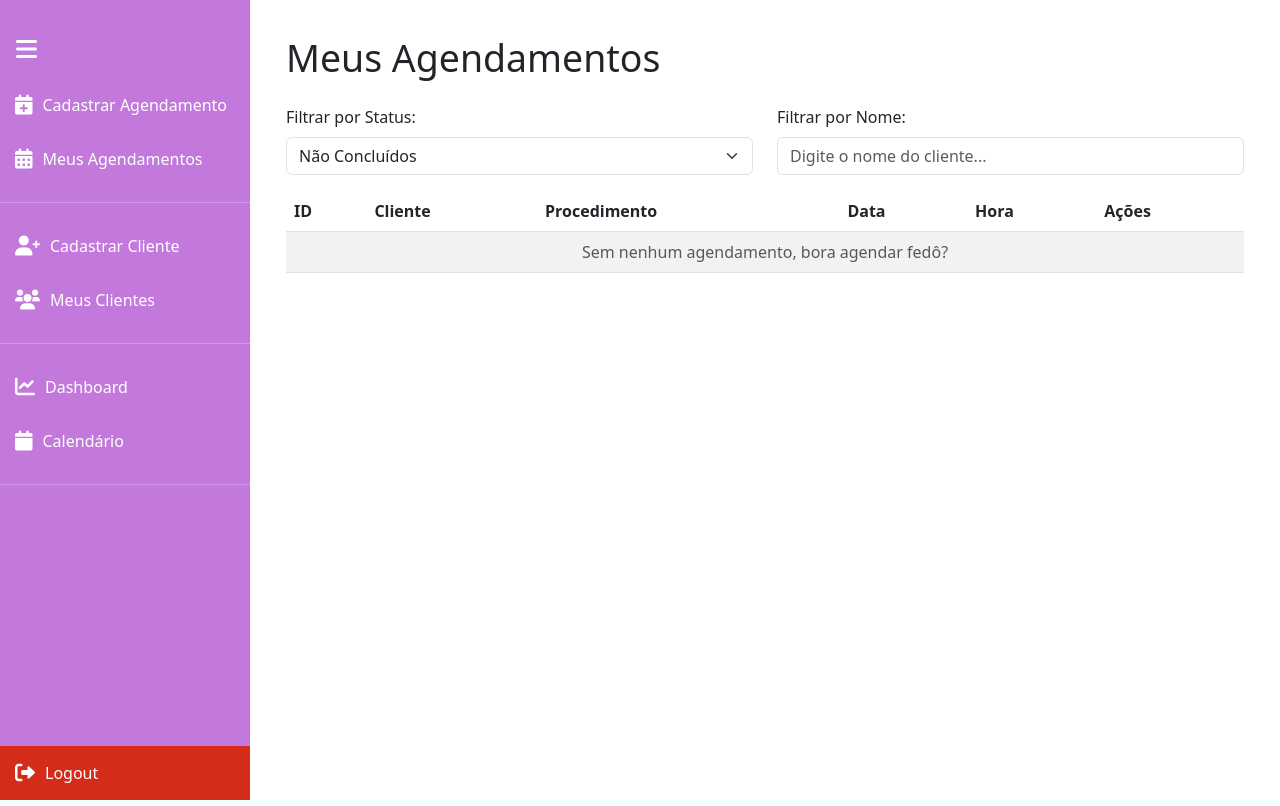
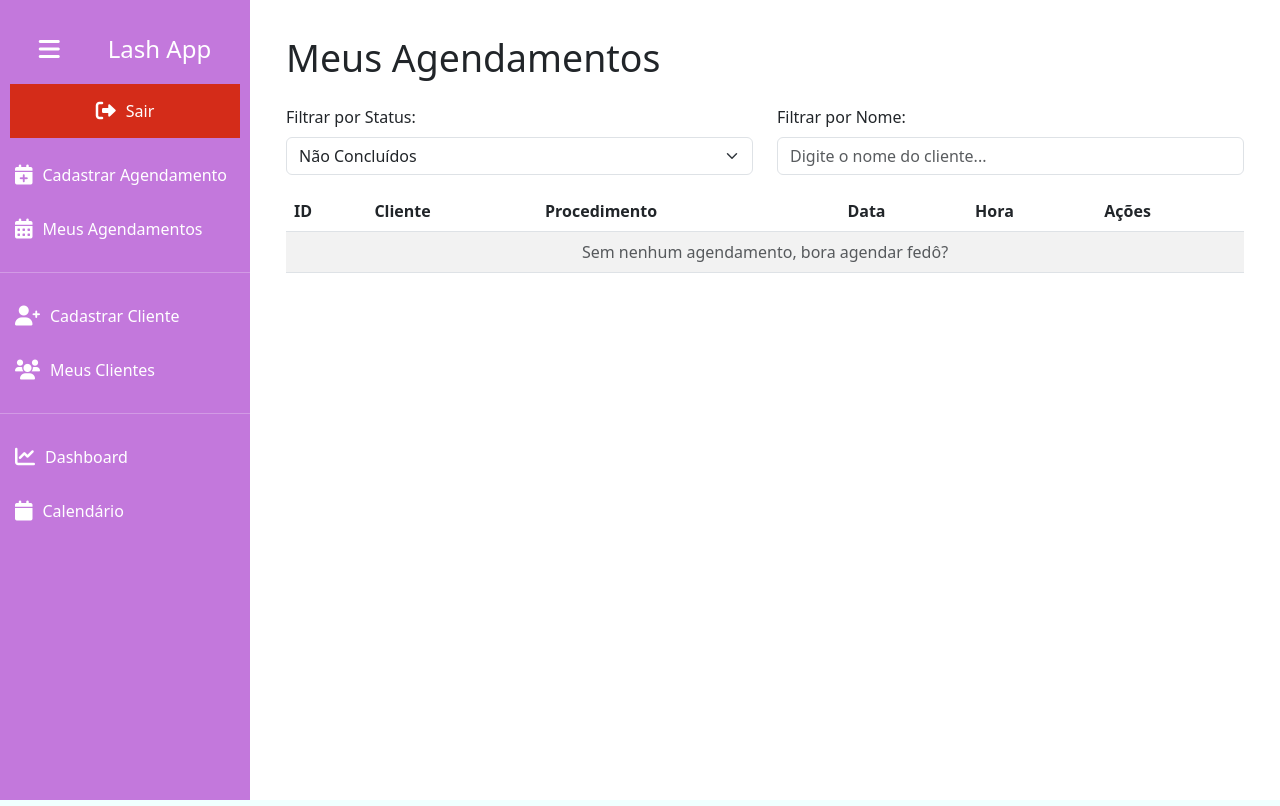
Before and after one commit to italovarzone/estety-cloud-app, a website: page src/app/index.html in a window 1280 px wide. Drawn offline with nearby package versions, Linux system fonts and the light colour scheme; no server answers; sample sign-in values are in the browser's storage.

Commit message:
feat: Ajusta na sidebar.

```diff
--- a/src/app/index.html
+++ b/src/app/index.html
@@ -48,6 +48,7 @@
             justify-content: flex-start; /* Alinhar ícones à esquerda quando expandida */
             font-size: 16px;
             transition: all 0.3s ease;
+            width: 100%;
         }
 
         .sidebar.minimized a {
@@ -60,6 +61,10 @@
         }
 
         .sidebar.minimized a span {
+            display: none;
+        }
+
+        .sidebar.minimized span {
             display: none;
         }
 
@@ -89,12 +94,21 @@
         }
 
         .toggle-btn {
+            display: flex;
+            gap: 48px;
+            align-items: center;
             font-size: 24px;
             background-color: transparent;
             color: white;
             border: none;
             cursor: pointer;
             transition: all 0.3s ease;
+        }
+
+        .sidebar.minimized {
+            button {
+                display: contents;
+            }
         }
 
         .sidebar a i {
@@ -124,8 +138,11 @@
     }
 
     .sidebar-logout {
+        display: flex;
+        justify-content: center;
         margin-top: auto; /* Empurra o botão de logout para o canto inferior */
         padding: 10px 15px;
+        text-align: center;
         background-color: #d42c19; /* Cor de fundo vermelho */
     }
 
@@ -151,8 +168,14 @@
 <body>
 <div class="wrapper">
     <div class="sidebar" id="sidebar">
-        <div class="sidebar-header">
-            <button class="toggle-btn" id="toggle-btn"><i class="fas fa-bars"></i></button>
+        <div class="sidebar-header" style="display: flex; flex-direction: column;">
+            <button class="toggle-btn" id="toggle-btn">
+                <i class="fas fa-bars"></i>
+                <span>Lash App</span>
+            </button>
+            <a style="margin-top: 16px; justify-content: center;" href="#" id="logout-link" class="sidebar-logout">
+                <i class="fas fa-sign-out-alt"></i><span>Sair</span>
+            </a>
         </div>
         <a href="pages/agendamentos/cadastro.html" target="content-frame" class="sidebar-link">
             <i class="fas fa-calendar-plus"></i><span> Cadastrar Agendamento</span>
@@ -174,11 +197,6 @@
         <a href="pages/calendario/calendario.html" target="content-frame" class="sidebar-link">
             <i class="fas fa-calendar"></i><span> Calendário</span>
         </a>
-        <hr>
-        <a href="#" id="logout-link" class="sidebar-logout">
-            <i class="fas fa-sign-out-alt"></i><span> Logout</span>
-        </a>
-
     </div>
     <div class="content expanded">
         <iframe name="content-frame" id="content-frame" src="pages/agendamentos/listagem.html"></iframe>
```
